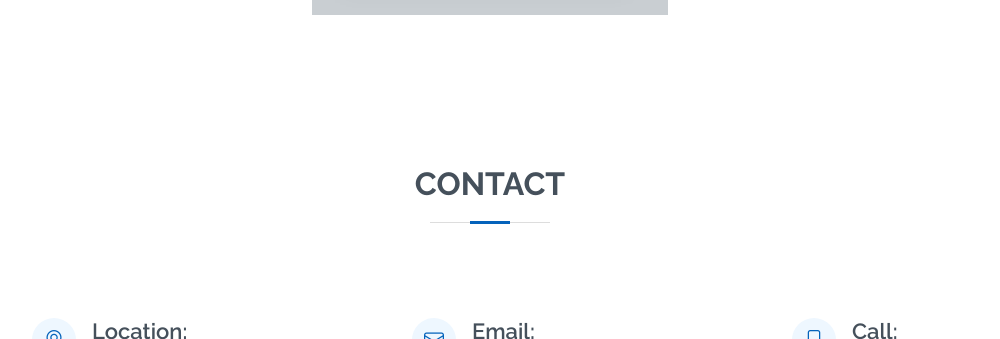
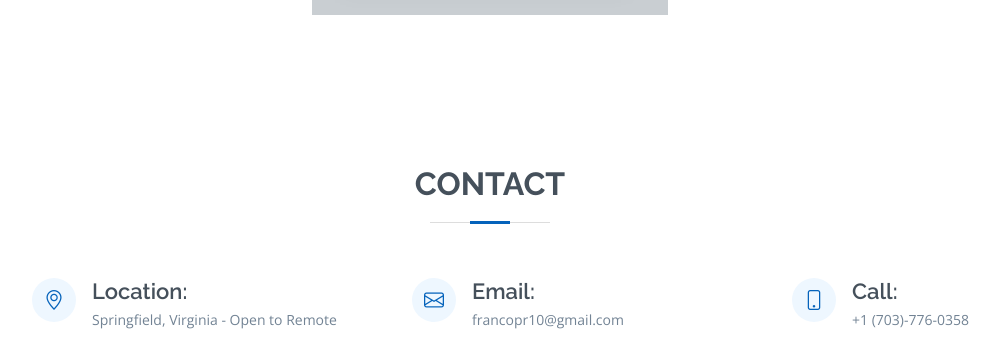
Before and after one commit to parifranco8/portfolio, a plain HTML site: page index.html in a window 1280 px wide. Shown: the part 2884-3223 px from the top of the page, without its empty margins (200-1200 px from the left). Drawn offline with nearby package versions, Linux system fonts and the light colour scheme.

Commit message:
fix icon layout

```diff
--- a/assets/css/style.css
+++ b/assets/css/style.css
@@ -756,13 +756,15 @@ section {
 
 .info--contact {
   margin-left: 100px;
-  margin-top: 40px;
+  margin-bottom: 40px;
 }
 
 .contact-links i {
   margin-right: 5px;
   margin-top: 15px;
+  margin-bottom: 30px;
 }
+
 
 .contact-links i:hover {
   background: #0563bb;
```
